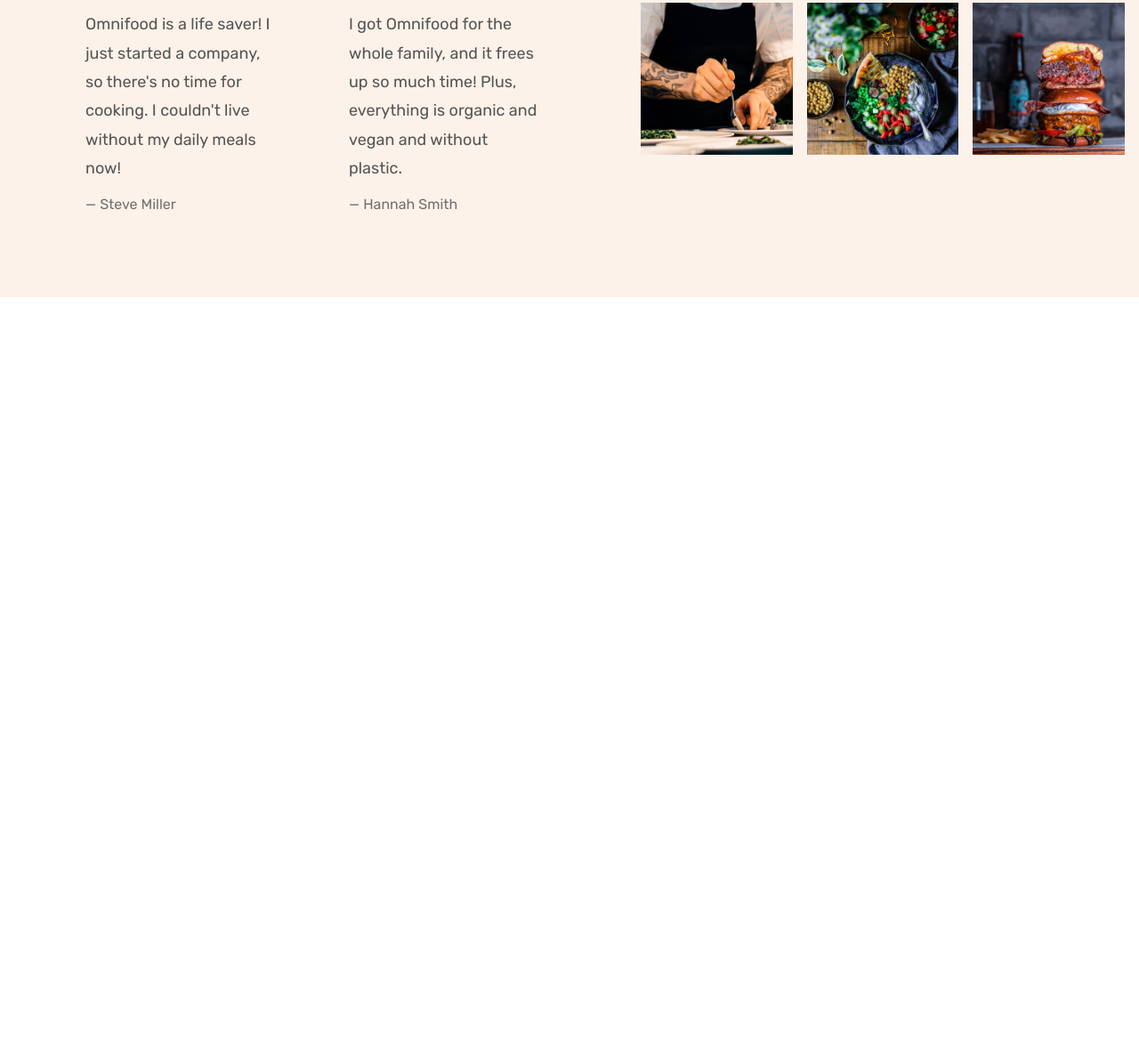
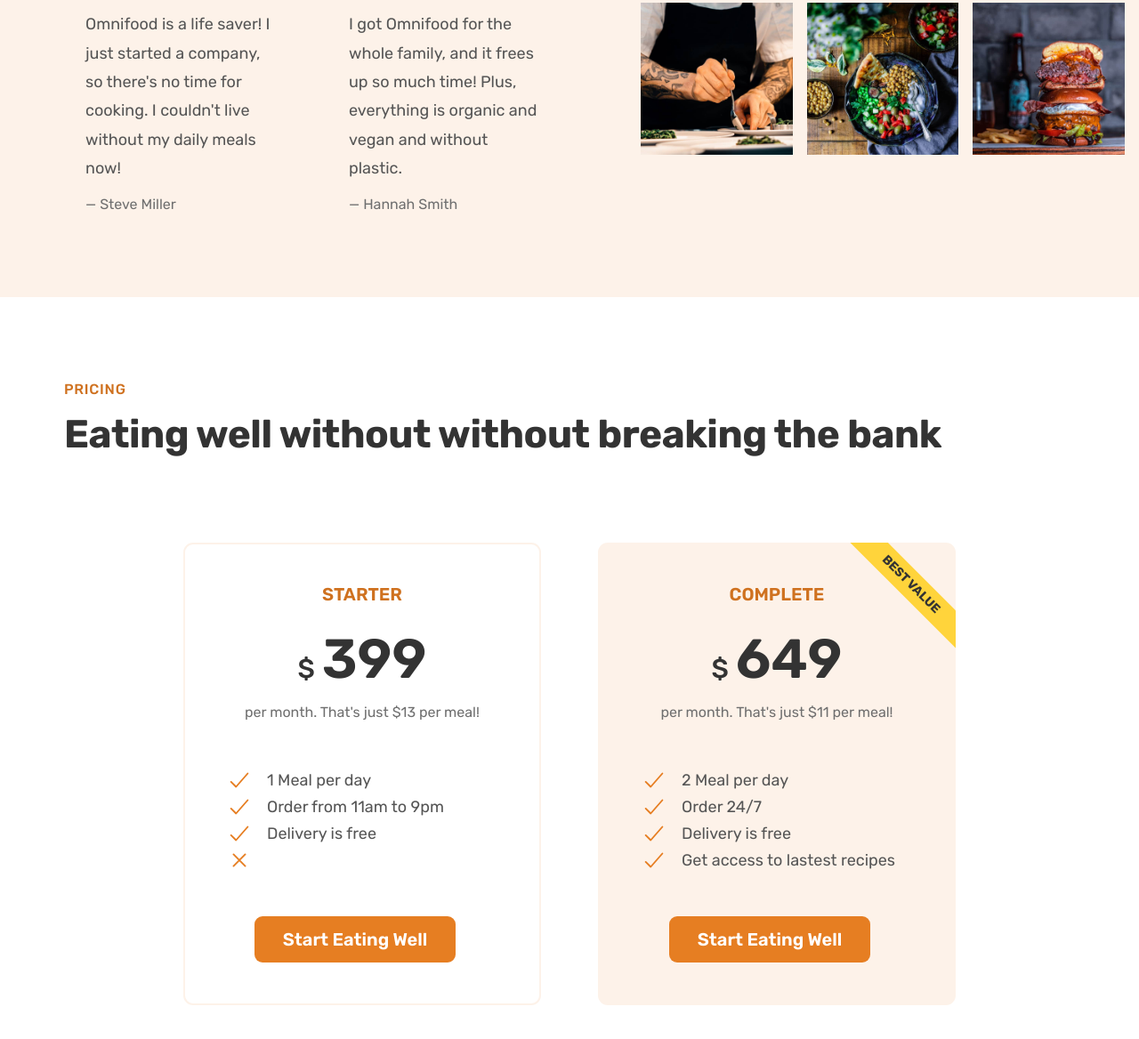
Before and after one commit to MattBaggott24/udemy-final-project, a plain HTML site: page index.html in a window 1280 px wide. Shown: the part 4306-5474 px from the top of the page at 89% size. Before the commit the page ends 4640 px from the top, so only its background shows below. Drawn offline with nearby package versions, Linux system fonts and the light colour scheme.

Commit message:
added pricing section

```diff
--- a/css/general.css
+++ b/css/general.css
@@ -187,6 +187,26 @@
 	border-bottom: 1px transparent;
 }
 
+.list {
+	list-style: none;
+	display: flex;
+	flex-direction: column;
+	gap: 1.6rem;
+}
+
+.list-item {
+	font-size: 1.8rem;
+	display: flex;
+	align-items: center;
+	gap: 1.6rem;
+}
+
+.list-icon {
+	width: 3rem;
+	height: 3rem;
+	color: #e67e22;
+}
+
 .center-text {
 	text-align: center;
 }
--- a/css/style.css
+++ b/css/style.css
@@ -291,26 +291,6 @@
 	font-size: 1.8rem;
 }
 
-.list {
-	list-style: none;
-	display: flex;
-	flex-direction: column;
-	gap: 1.6rem;
-}
-
-.list-item {
-	font-size: 1.8rem;
-	display: flex;
-	align-items: center;
-	gap: 1.6rem;
-}
-
-.list-icon {
-	width: 3rem;
-	height: 3rem;
-	color: #e67e22;
-}
-
 /* ********************** */
 /* TESTIMONIAL SECTION */
 /* ********************** */
@@ -375,3 +355,83 @@
 .gallery-item img:hover {
 	transform: scale(1.1);
 }
+
+/* ********************** */
+/* PRICING SECTION */
+/* ********************** */
+
+.section-pricing {
+	padding: 9.6rem 0;
+}
+
+.pricing-plan {
+	border-radius: 11px;
+	width: 75%;
+}
+
+.pricing-plan-starter {
+	justify-self: end;
+	border: 2px solid #fdf2e9;
+	padding: 4.6rem;
+}
+
+.pricing-plan-complete {
+	padding: 4.8rem;
+	background-color: #fdf2e9;
+	position: relative;
+
+	overflow: hidden;
+}
+
+.pricing-plan-complete::after {
+	content: "Best value";
+	position: absolute;
+	text-transform: uppercase;
+	font-size: 1.4rem;
+	font-weight: 700;
+	color: #333;
+	padding: 0.8rem 8rem;
+	transform: rotate(45deg);
+
+	background-color: #ffd43b;
+	top: 6%;
+	right: -18%;
+}
+
+.plan-header {
+	text-align: center;
+	margin-bottom: 4.8rem;
+}
+
+.plan-name {
+	color: #cf711f;
+	font-weight: 600;
+	font-size: 2rem;
+	text-transform: uppercase;
+	letter-spacing: 0.75;
+	margin-bottom: 3.2rem;
+}
+
+.plan-price {
+	font-size: 6.2rem;
+	font-weight: 600;
+	color: #333;
+	margin-bottom: 1.6rem;
+}
+
+.plan-price span {
+	font-size: 3rem;
+	font-weight: 500;
+	margin-right: 0.8rem;
+}
+
+.plan-text {
+	font-size: 1.6rem;
+	line-height: 1.6;
+	color: #6f6f6f;
+}
+
+.plan-signup {
+	text-align: center;
+	margin-top: 4.8rem;
+}
--- a/index.html
+++ b/index.html
@@ -499,6 +499,105 @@
 					</figure>
 				</div>
 			</section>
+
+			<section class="section-pricing">
+				<div class="container">
+					<span class="subheading">Pricing</span>
+					<h2 class="heading-secondary">
+						Eating well without without breaking the bank
+					</h2>
+				</div>
+
+				<div class="container grid grid-2cols">
+					<div class="pricing-plan pricing-plan-starter">
+						<header class="plan-header">
+							<p class="plan-name">Starter</p>
+							<p class="plan-price"><span>$</span>399</p>
+							<p class="plan-text">
+								per month. That's just $13 per meal!
+							</p>
+						</header>
+						<ul>
+							<li class="list-item">
+								<ion-icon
+									class="list-icon"
+									name="checkmark-outline"
+								></ion-icon>
+								<span>1 Meal per day</span>
+							</li>
+							<li class="list-item">
+								<ion-icon
+									class="list-icon"
+									name="checkmark-outline"
+								></ion-icon>
+								<span>Order from 11am to 9pm</span>
+							</li>
+							<li class="list-item">
+								<ion-icon
+									class="list-icon"
+									name="checkmark-outline"
+								></ion-icon>
+								<span>Delivery is free</span>
+							</li>
+							<li class="list-item">
+								<ion-icon
+									class="list-icon"
+									name="close-outline"
+								></ion-icon>
+							</li>
+						</ul>
+						<div class="plan-signup">
+							<a href="#" class="btn btn-full margin-right-sm"
+								>Start Eating Well</a
+							>
+						</div>
+					</div>
+					<div class="pricing-plan pricing-plan-complete">
+						<header class="plan-header">
+							<p class="plan-name">Complete</p>
+							<p class="plan-price"><span>$</span>649</p>
+							<p class="plan-text">
+								per month. That's just $11 per meal!
+							</p>
+						</header>
+						<ul>
+							<li class="list-item">
+								<ion-icon
+									class="list-icon"
+									name="checkmark-outline"
+								></ion-icon>
+								<span>2 Meal per day</span>
+							</li>
+							<li class="list-item">
+								<ion-icon
+									class="list-icon"
+									name="checkmark-outline"
+								></ion-icon>
+								<span>Order 24/7</span>
+							</li>
+							<li class="list-item">
+								<ion-icon
+									class="list-icon"
+									name="checkmark-outline"
+								></ion-icon>
+								<span>Delivery is free</span>
+							</li>
+							<li class="list-item">
+								<ion-icon
+									class="list-icon"
+									name="checkmark-outline"
+								></ion-icon>
+								<span>Get access to lastest recipes</span>
+							</li>
+						</ul>
+						<div class="plan-signup">
+							<a href="#" class="btn btn-full margin-right-sm"
+								>Start Eating Well</a
+							>
+						</div>
+					</div>
+				</div>
+			</section>
 		</main>
 
 		<script
```
